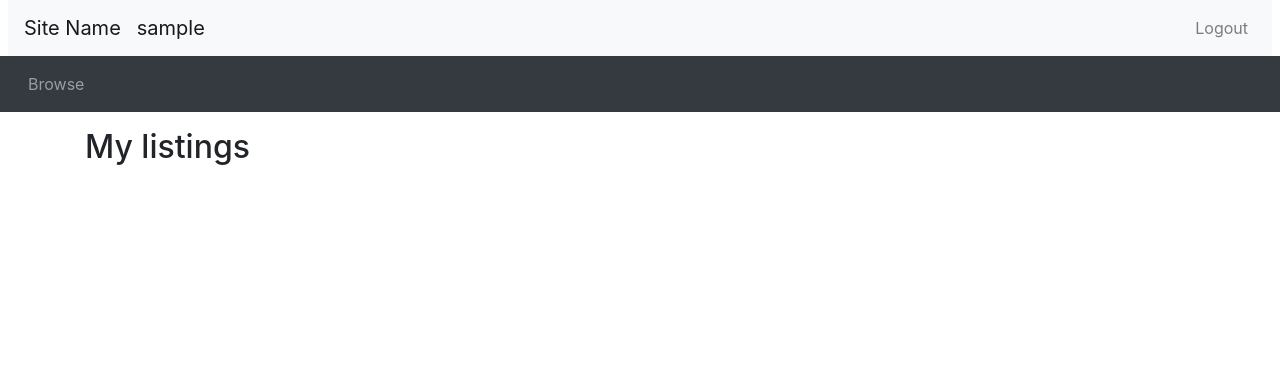
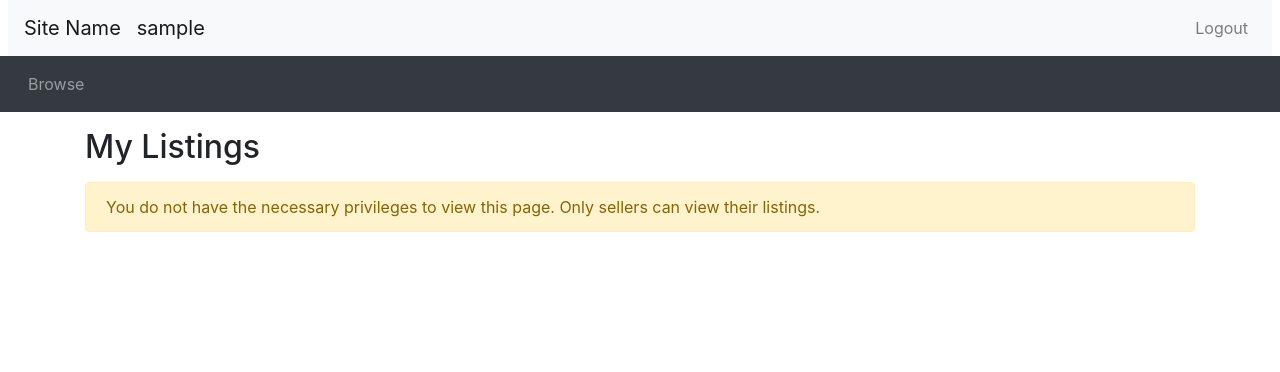
Before and after one commit to Jasraj02/auction-site, a PHP site: page /mylistings.php in a window 1280 px wide. Shown: the top 372 px of the page. Run offline with PHP 8.4, Linux system fonts and the light colour scheme; the visitor is signed in with stand-in values (Sample User, id 1).

Commit message:
Add files via upload

```diff
--- a/mylistings.php
+++ b/mylistings.php
@@ -1,24 +1,155 @@
-<?php include_once("header.php")?>
-<?php require("utilities.php")?>
+<?php include_once("header.php"); ?>
+<?php require("utilities.php"); ?>
+<?php require_once("database.php"); ?>
 
 <div class="container">
 
-<h2 class="my-3">My listings</h2>
+    <h2 class="my-3">My Listings</h2>
 
-<?php
-  // This page is for showing a user the auction listings they've made.
-  // It will be pretty similar to browse.php, except there is no search bar.
-  // This can be started after browse.php is working with a database.
-  // Feel free to extract out useful functions from browse.php and put them in
-  // the shared "utilities.php" where they can be shared by multiple files.
+    <?php
+
+    //check if user is logged in
+    if (!isset($_SESSION['logged_in']) || $_SESSION['logged_in'] !== true) {
+        echo '<div class="alert alert-danger">You must be logged in to view your listings. Redirecting to the login page...</div>';
+        header("refresh:2;url=index.php");
+        include_once("footer.php");
+        exit();
+    }
+
+    $username = $_SESSION['username'] ?? 'Unknown User';
+    $userRole = $_SESSION['account_type'] ?? 'Unknown Role';
+
+    //ensure user has seller privileges
+    if ($userRole !== 'seller' && $userRole !== 'both') {
+        echo '<div class="alert alert-warning">You do not have the necessary privileges to view this page. Only sellers can view their listings.</div>';
+        include_once("footer.php");
+        exit();
+    }
+
+    //retrieve userID from username
+    $userIDQuery = "SELECT userID FROM users WHERE username = '$username'";
+    $userIDResult = mysqli_query($connection, $userIDQuery);
+    if ($userIDResult && $userIDRow = mysqli_fetch_assoc($userIDResult)) {
+        $userID = $userIDRow['userID'];
+    } else {
+        echo '<div class="alert alert-danger">Error retrieving user details. Please try again later.</div>';
+        include_once("footer.php");
+        exit();
+    }
+
+    //defaut for sorting order
+    $ordering = $_GET['order_by'] ?? 'date';
+
+    //default for pagination
+    $resultsPerPage = 10;
+    $curr_page = isset($_GET['page']) ? (int)$_GET['page'] : 1;
+    $offset = ($curr_page - 1) * $resultsPerPage;
+
+    //query for user listings
+    $searchQuery = "
+        SELECT Auctions.*, COUNT(Bids.bidID) AS numberBids
+        FROM Auctions
+        LEFT JOIN Bids ON Auctions.auctionID = Bids.auctionID
+        WHERE Auctions.sellerID = $userID
+        GROUP BY Auctions.auctionID
+    ";
+
+    //sorting logic
+    switch ($ordering) {
+        case 'priceLowToHigh':
+            $searchQuery .= " ORDER BY COALESCE(MAX(Bids.bidPrice), Auctions.startingPrice) ASC, Auctions.auctionTitle ASC";
+            break;
+        case 'priceHighToLow':
+            $searchQuery .= " ORDER BY COALESCE(MAX(Bids.bidPrice), Auctions.startingPrice) DESC, Auctions.auctionTitle ASC";
+            break;
+        case 'popularityByBids':
+            $searchQuery .= " ORDER BY numberBids DESC, Auctions.auctionTitle ASC";
+            break;
+        case 'date':
+        default:
+            $searchQuery .= " ORDER BY Auctions.endTime ASC, Auctions.auctionTitle ASC";
+            break;
+    }
+
+    //pagination logic
+    $searchQuery .= " LIMIT $resultsPerPage OFFSET $offset";
+
+    $searchResult = mysqli_query($connection, $searchQuery);
+
+    //total listings for pagination
+    $paginationQuery = "
+        SELECT COUNT(*) AS totalListings
+        FROM Auctions
+        WHERE Auctions.sellerID = $userID
+    ";
+    $paginationResult = mysqli_query($connection, $paginationQuery);
+    $totalListings = mysqli_fetch_assoc($paginationResult)['totalListings'];
+    $max_page = ceil($totalListings / $resultsPerPage);
+
+    ?>
+
+    <div class="mb-3">
+        <label for="order_by" class="form-label">Sort by:</label>
+        <select class="form-control" id="order_by" name="order_by" onchange="location = this.value;">
+            <option value="mylistings.php?order_by=popularityByBids" <?= ($ordering === 'popularityByBids') ? 'selected' : '' ?>>Popularity: by bids</option>
+            <option value="mylistings.php?order_by=priceHighToLow" <?= ($ordering === 'priceHighToLow') ? 'selected' : '' ?>>Price: highest first</option>
+            <option value="mylistings.php?order_by=priceLowToHigh" <?= ($ordering === 'priceLowToHigh') ? 'selected' : '' ?>>Price: lowest first</option>
+            <option value="mylistings.php?order_by=date" <?= ($ordering === 'date') ? 'selected' : '' ?>>Time: ending soonest</option>
+        </select>
+    </div>
+
+    <?php
+    //display listing
+    if ($searchResult && mysqli_num_rows($searchResult) > 0) {
+        echo '<ul class="list-group">';
+        while ($row = mysqli_fetch_assoc($searchResult)) {
+            $currentPrice = $row['currentPrice'] ?? $row['startingPrice'];
+            $endDate = new DateTime($row['endTime']);
+
+            //function from utilities.php to display each listing
+            print_listing_li(
+                $row['auctionID'],
+                $row['auctionTitle'],
+                substr($row['auctionDescription'], 0, 200) . '...',
+                $currentPrice,
+                $row['numberBids'],
+                $endDate
+            );
+        }
+        echo '</ul>';
+    } else {
+        echo '<div class="alert alert-info">You have no active listings.</div>';
+    }
 
 
-  // TODO: Check user's credentials (cookie/session).
+    ?>
+    <nav aria-label="Search results pages" class="mt-5">
+        <ul class="pagination justify-content-center">
+            <?php
+            $querystring = "";
+            foreach ($_GET as $key => $value) {
+                if ($key != "page") {
+                    $querystring .= "$key=$value&amp;";
+                }
+            }
 
-  // TODO: Perform a query to pull up their auctions.
+            if ($curr_page > 1) {
+                echo '<li class="page-item"><a class="page-link" href="mylistings.php?' . $querystring . 'page=' . ($curr_page - 1) . '"><i class="fa fa-arrow-left"></i></a></li>';
+            }
+            for ($i = 1; $i <= $max_page; $i++) {
+                if ($i == $curr_page) {
+                    echo '<li class="page-item active"><a class="page-link" href="#">' . $i . '</a></li>';
+                } else {
+                    echo '<li class="page-item"><a class="page-link" href="mylistings.php?' . $querystring . 'page=' . $i . '">' . $i . '</a></li>';
+                }
+            }
+            if ($curr_page < $max_page) {
+                echo '<li class="page-item"><a class="page-link" href="mylistings.php?' . $querystring . 'page=' . ($curr_page + 1) . '"><i class="fa fa-arrow-right"></i></a></li>';
+            }
+            ?>
+        </ul>
+    </nav>
 
-  // TODO: Loop through results and print them out as list items.
+</div>
 
-?>
-
-<?php include_once("footer.php")?>
+<?php include_once("footer.php"); ?>
```
